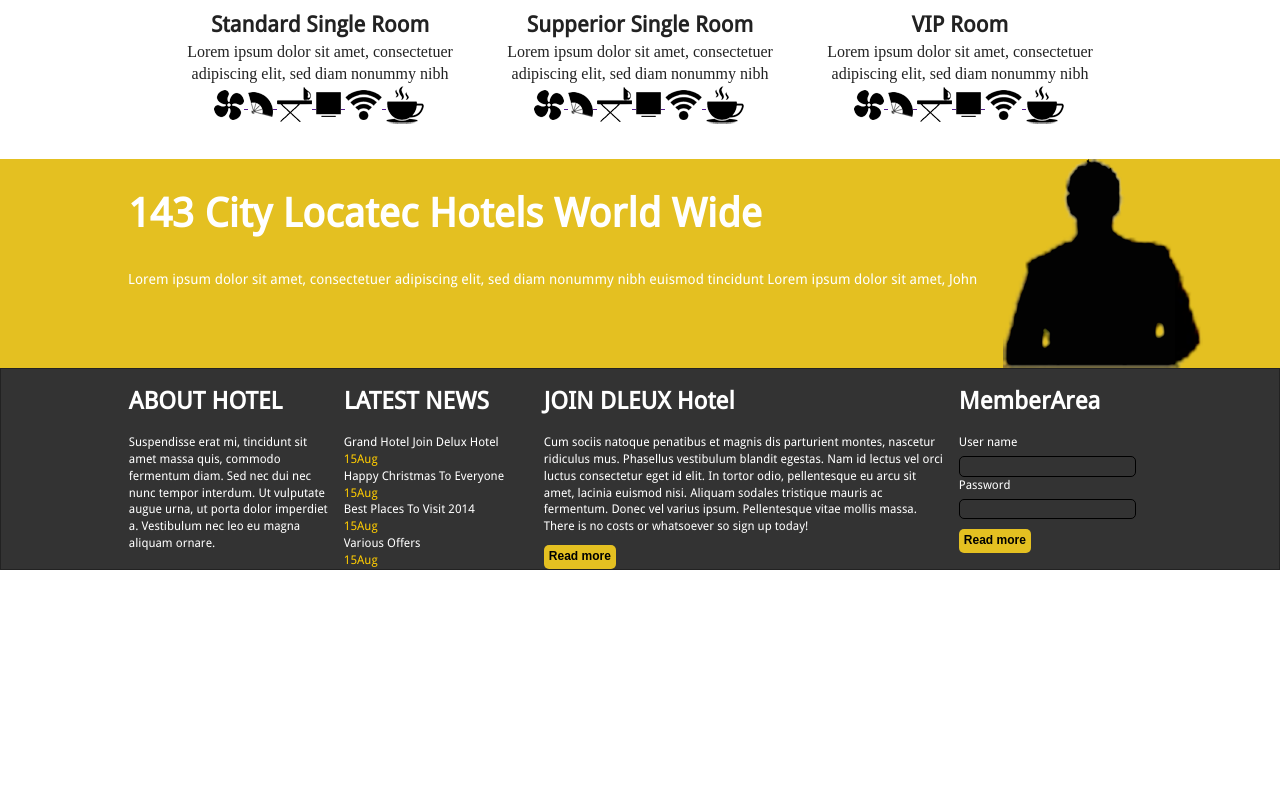
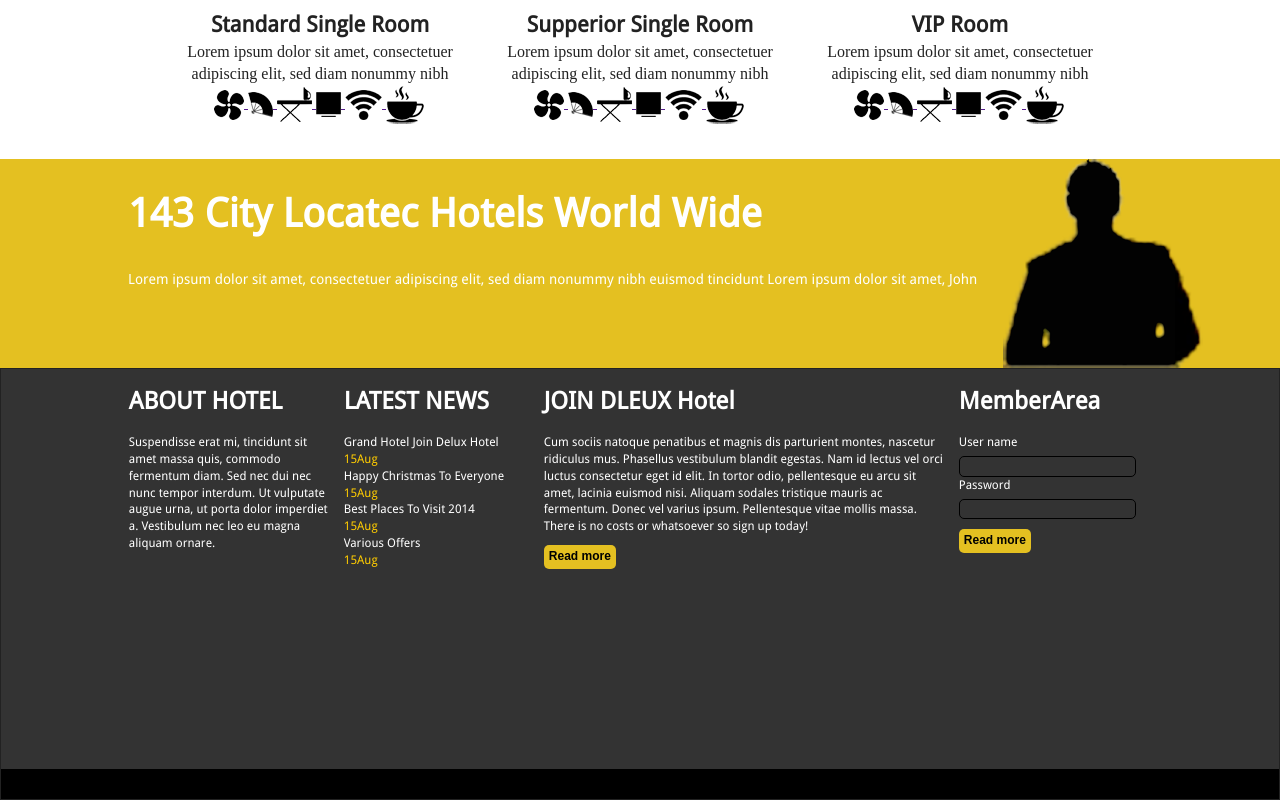
Before and after one commit to vaskae/Hotel-Delux, a plain HTML site: page index.html in a window 1280 px wide. Shown: the part 2209-3009 px from the top of the page. Before the commit the page ends 2779 px from the top, so only its background shows below. Drawn offline with nearby package versions, Linux system fonts and the light colour scheme; a script that the page names is missing; a web font is replaced by a local one.

Commit message:
Update index.html

```diff
--- a/index.html
+++ b/index.html
@@ -344,6 +344,7 @@ There is no costs or whatsoever so sign up today!</p>
               </lable>
           </div>
               </div>
+		  <div id="footer_bottom"></div>
           </footer>
           <!--End Footer  section--->
 
```
